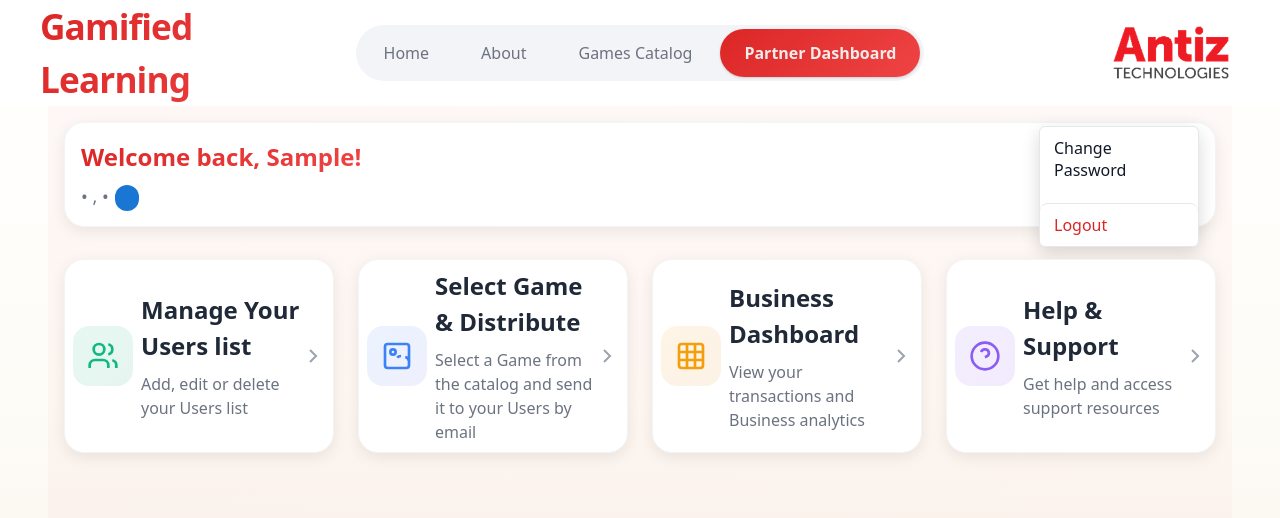
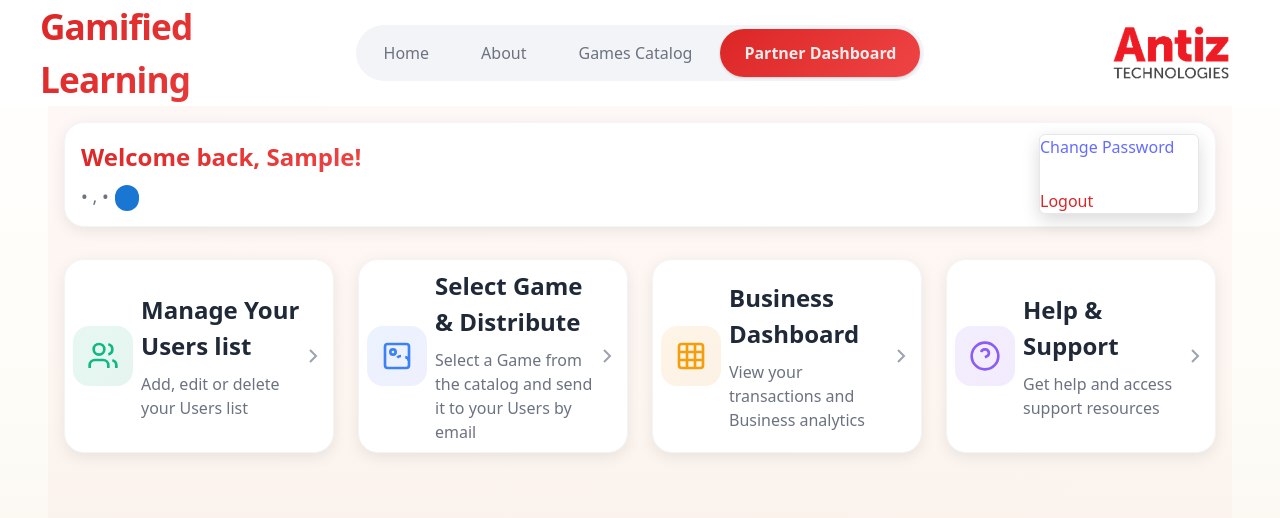
Before and after one commit to Prabhushapure/safety-saas-enterprise, a React (Vite) app: page /AWE-SaaS/partner/home in a window 1280 px wide. Shown: the top 518 px of the page. Built offline with nearby package versions, Linux system fonts and the light colour scheme; sample sign-in values are in the browser's storage.

Commit message:
about, store page pink backgroung div display

```diff
--- a/src/pages/About.css
+++ b/src/pages/About.css
@@ -1,6 +1,7 @@
 .about-page {
   width: 100%;
   min-height: 100dvh;
+  background: linear-gradient(135deg, rgba(220, 38, 38, 0.03), rgba(239, 68, 68, 0.03));
   margin: 0;
   padding: 0;
   overflow-x: hidden;
--- a/src/pages/Store.css
+++ b/src/pages/Store.css
@@ -1,5 +1,6 @@
 .store-page {
   max-width: 1400px;
+  background: linear-gradient(135deg, rgba(220, 38, 38, 0.03), rgba(239, 68, 68, 0.03));
   margin: 0 auto;
   padding: 0 1rem;
 }
--- a/src/pages/partner/PartnerHome.css
+++ b/src/pages/partner/PartnerHome.css
@@ -41,7 +41,7 @@
   background: white;
   border-radius: 20px;
   box-shadow: 0 4px 15px rgba(0, 0, 0, 0.08);
-  border: 1px solid #f3f4f6;
+   border: 1px solid #f3f4f6;
 }
 
 .header-actions {
@@ -50,7 +50,7 @@
 
 .account-menu {
   position: absolute;
-  top: -48px;           /* move upward */
+  top: -40px;           /* move upward */
   right: 0;
   background: #fff;
   border: 1px solid #e5e7eb;
@@ -59,10 +59,10 @@
   min-width: 160px;
   display: flex;
   flex-direction: column;
-  gap: 6px;
+  gap: 24px;
 }
 
-.menu-item {
+/* .menu-item {
   padding: 10px 14px;
   background: white;
   border: none;
@@ -70,7 +70,7 @@
   font-size: 16px;
   cursor: pointer;
   color: #111827;
-}
+} */
 
 /* GAP between Change Password & Logout */
 .menu-item:not(.logout) {
@@ -83,7 +83,7 @@
 
 .menu-item.logout {
   color: #dc2626;
-  border-top: 1px solid #e5e7eb;
+
 }
 
 .welcome-section h1 {
--- a/src/pages/partner/PartnerHome.jsx
+++ b/src/pages/partner/PartnerHome.jsx
@@ -254,21 +254,31 @@ const PartnerHome = () => {
           </div>
           <div className="header-actions">
   <div className="account-menu">
-              <button
-                onClick={() => { setShowPasswordModal(true); setPasswordMsg(""); }}
+    <a
+      href="#"
       className="menu-item"
+      onClick={(e) => {
+        e.preventDefault();
+        setShowPasswordModal(true);
+        setPasswordMsg("");
+      }}
     >
       Change Password
-              </button>
+    </a>
 
-              <button
-                onClick={handleLogout}
+    <a
+      href="#"
       className="menu-item logout"
+      onClick={(e) => {
+        e.preventDefault();
+        handleLogout();
+      }}
     >
       Logout
-              </button>
+    </a>
   </div>
 </div>
+
         </div>
 
         {/* Navigation Cards */}
```
Lines whose indentation alone changed are shown as unchanged.
